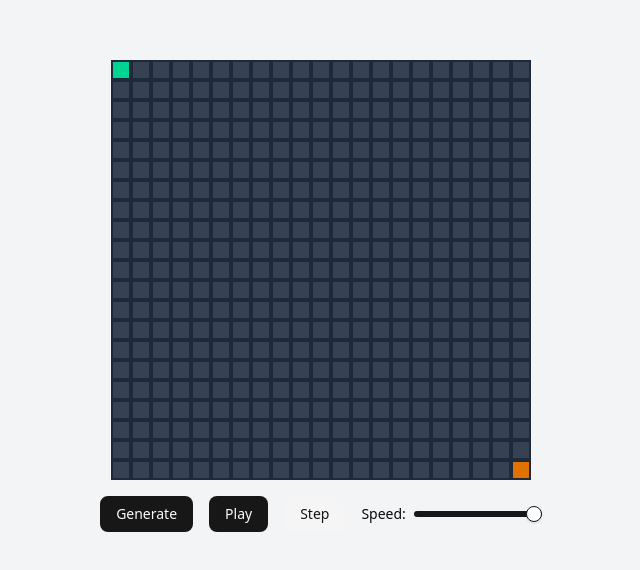
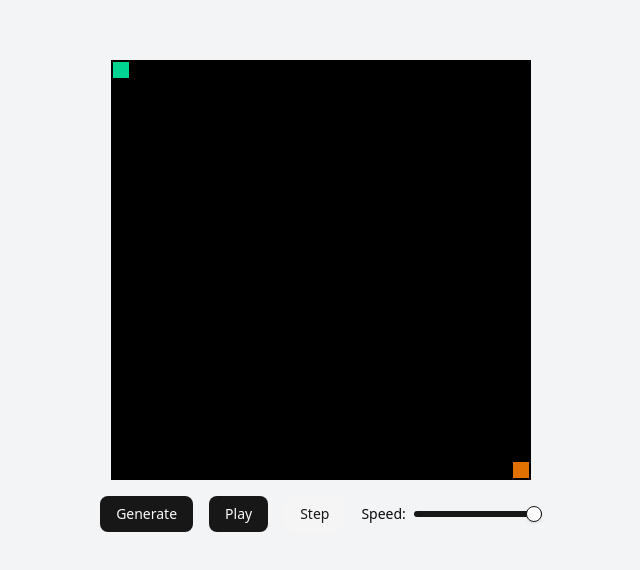
Before and after one commit to auttij/maze-tool, a React (Vite) app: page / in a window 1280 px wide. Shown: the part 104-674 px from the top of the page, without its empty margins (319-959 px from the left). Built offline with nearby package versions, Linux system fonts and the light colour scheme.

Commit message:
fix MazeCell memoization

```diff
--- a/src/components/maze/MazeCell.tsx
+++ b/src/components/maze/MazeCell.tsx
@@ -1,32 +1,29 @@
 import { memo } from 'react';
-import { type Cell, type Coord } from '@/lib/gridUtils';
+import { type Walls, type Coord } from '@/lib/gridUtils';
 
-type MazeCellProps = Cell & {
-  start: Coord;
-  end: Coord;
-};
+type MazeCellProps = Coord &
+  Walls & {
+    start: Coord;
+    end: Coord;
+  };
 
 export default memo(
-  function MazeCell({ row, col, walls, start, end }: MazeCellProps) {
+  function MazeCell({ row, col, n, e, s, w, start, end }: MazeCellProps) {
     const cellColor = () => {
       if (row === start.row && col === start.col) return 'bg-emerald-400';
       if (row === end.row && col === end.col) return 'bg-amber-600';
-      const { n, e, w, s } = walls;
-      if (n && e && s && w) return 'bg-gray-700';
+      if (n && e && s && w) return 'bg-black';
       return 'bg-white';
     };
 
-    const borders = () => {
-      const out = [];
-      const { n, e, w, s } = walls;
-      if (n) out.push('border-t-gray-800');
-      if (e) out.push('border-r-gray-800');
-      if (s) out.push('border-b-gray-800');
-      if (w) out.push('border-l-gray-800');
-      return out.join(' ');
-    };
-
-    return <div className={`h-5 w-5 border-2 ${cellColor()} ${borders()}`} />;
+    return (
+      <div className={`relative h-5 w-5 border-0 ${cellColor()}`}>
+        {n && <div className="absolute top-0 right-0 left-0 h-[2px] bg-black" />}
+        {e && <div className="absolute top-0 right-0 bottom-0 w-[2px] bg-black" />}
+        {s && <div className="absolute right-0 bottom-0 left-0 h-[2px] bg-black" />}
+        {w && <div className="absolute top-0 bottom-0 left-0 w-[2px] bg-black" />}
+      </div>
+    );
   },
-  ({ walls: pw }, { walls: nw }) => pw.n === nw.n && pw.e === nw.e && pw.s === nw.s && pw.w && nw.w,
+  (prev, next) => prev.n === next.n && prev.e === next.e && prev.s === next.s && prev.w === next.w,
 );
--- a/src/components/maze/MazeGrid.tsx
+++ b/src/components/maze/MazeGrid.tsx
@@ -17,7 +17,13 @@ export default function MazeGrid({ grid, start, end }: MazeGridProps) {
       }}
     >
       {grid.flat().map((cell) => (
-        <MazeCell key={`${cell.row}-${cell.col}`} {...cell} start={start} end={end} />
+        <MazeCell
+          key={`${cell.row}-${cell.col}`}
+          {...cell}
+          {...cell.walls}
+          start={start}
+          end={end}
+        />
       ))}
     </div>
   );
```
